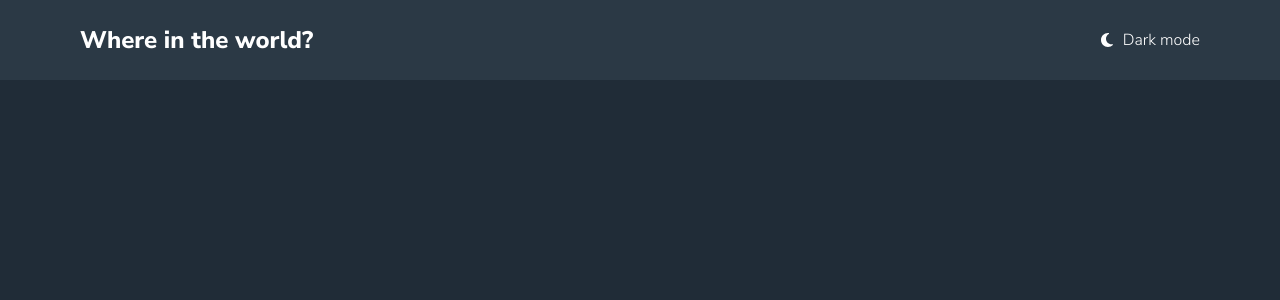
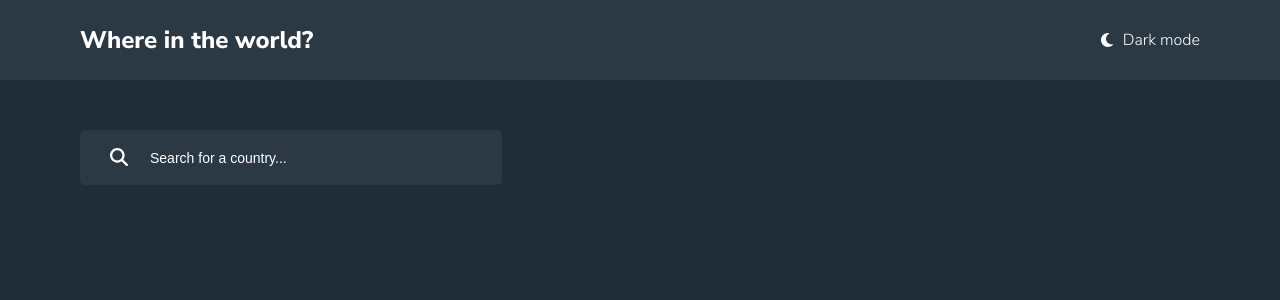
Before and after one commit to leandrob0/countries, a React (Create React App) app: page / in a window 1280 px wide. Shown: the top 300 px of the page. Built offline with nearby package versions, Linux system fonts and the light colour scheme; no server answers.

Commit message:
search styling done

```diff
--- /dev/null
+++ b/src/components/FilterSection/FilterSection.css
@@ -0,0 +1,59 @@
+.filter-section {
+    display: flex;
+    justify-content: space-between;
+    align-items: center;
+
+    padding-top: 130px;
+}
+
+.search-form {
+    display: flex;
+    justify-content: flex-start;
+    align-items: center;
+
+    margin-left: 80px;
+
+    width: 33%;
+    min-width: 250px;
+    max-width: 700px;
+    height: 55px;
+
+    background-color: var(--elements);
+    border-radius: 5px;
+}
+
+.search-form__button {
+    color: var(--input);
+
+    padding-left: 30px;
+    padding-right: 20px;
+
+    border: 0;
+    background-color: transparent;
+}
+
+.search-form__button:hover {
+    cursor: pointer;
+}
+
+.search-form__icon {
+    width: 18px;
+    height: 18px;
+}
+
+.search-form__input {
+    color: var(--text);
+    font-size: 14px;
+    background-color: transparent;
+
+    outline: none;
+    border-radius: 5px;
+    border: 0;
+
+    width: 100%;
+    height: 100%;
+}
+
+.search-form__input::placeholder {
+    color: var(--input);
+}
--- a/src/components/FilterSection/FilterSection.tsx
+++ b/src/components/FilterSection/FilterSection.tsx
@@ -1,9 +1,13 @@
+import "./FilterSection.css";
+
+import Search from "./Search";
+
 const FilterSection = () => {
-    return (
-        <section>
-
-        </section>
-    )
-}
+  return (
+    <section className="filter-section">
+      <Search />
+    </section>
+  );
+};
 
 export default FilterSection;
--- /dev/null
+++ b/src/components/FilterSection/Search.tsx
@@ -0,0 +1,21 @@
+import { faMagnifyingGlass } from "@fortawesome/free-solid-svg-icons";
+import { FontAwesomeIcon } from "@fortawesome/react-fontawesome";
+
+const Search = () => {
+  return (
+    <form className="search-form">
+      <button className="search-form__button">
+        <FontAwesomeIcon
+          icon={faMagnifyingGlass}
+          className="search-form__icon"
+        />
+      </button>
+      <input
+        placeholder="Search for a country..."
+        className="search-form__input"
+      />
+    </form>
+  );
+};
+
+export default Search;
```
